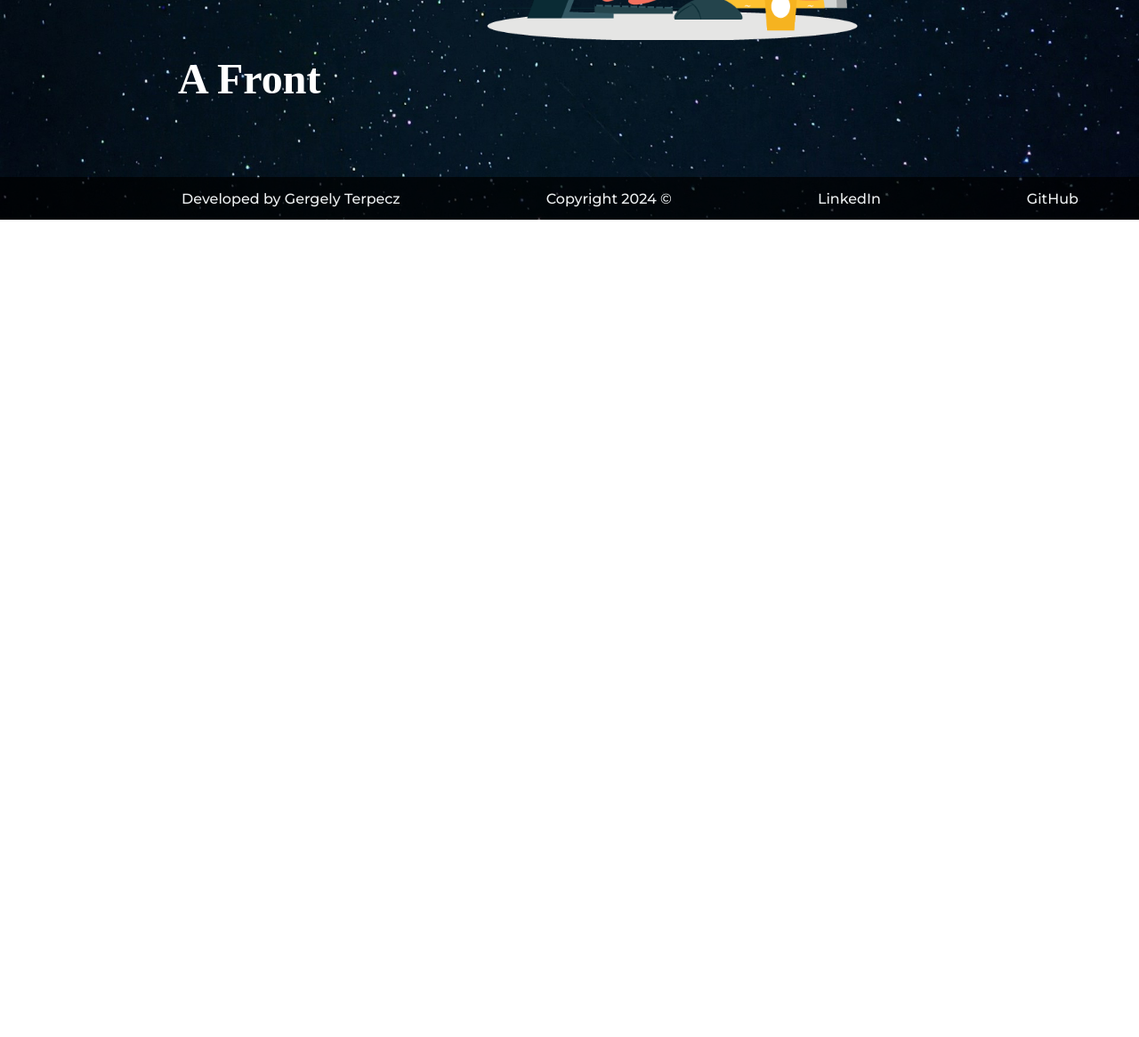
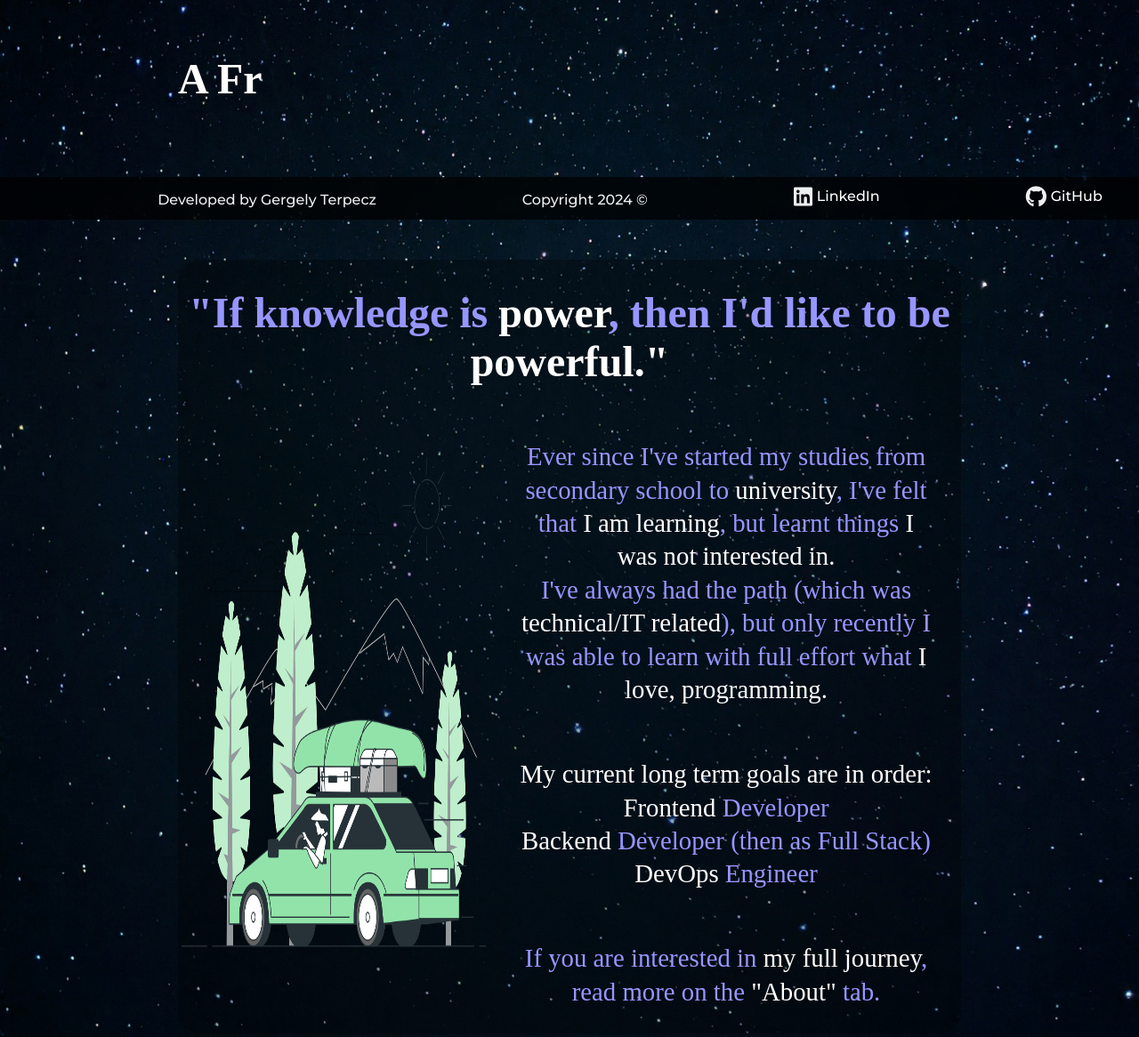
Before and after one commit to terpeczgergely/personal-homepage, a website: page dist/index.html in a window 1280 px wide. Shown: the part 553-1719 px from the top of the page at 89% size. Before the commit the page ends 800 px from the top, so only its background shows below. Drawn offline with Linux system fonts and the light colour scheme.

Commit message:
added footer social icons and hrefs, added hero section with my journey

```diff
--- a/dist/index.html
+++ b/dist/index.html
@@ -1,11 +1,15 @@
 <!DOCTYPE html>
 <html lang="en">
+
 <head>
     <meta charset="UTF-8">
     <meta name="viewport" content="width=device-width, initial-scale=1.0">
     <title>Terpecz Gergely Gábor</title>
+    <link rel="icon" type="image/x-icon" href="./images/favicon.ico">
     <link rel="stylesheet" href="styles.css">
+    <link rel="stylesheet" href="https://cdnjs.cloudflare.com/ajax/libs/font-awesome/6.4.2/css/all.min.css" />
 </head>
+
 <body>
     <header>
         <nav>
@@ -40,15 +44,42 @@
             </div>
             <img src="./images/frontend-dev.png" alt="frontend developer illustration">
         </div>
+        <div class="goals-wrapper">
+            <h1> "If knowledge is <span>power</span>, then I'd like to be <span> powerful." </span></h1>
+            <div id="goals">
+                <img src="./images/Road trip-bro.png" alt="Nature illustrations by Storyset">
+                <div id="myJourney">
+                    <p>Ever since I've started my studies from secondary school to <span>university</span>,
+                        I've felt that <span>I am learning</span>, but learnt things <span>I was not interested
+                            in.</span> <br>
+                        I've always had the path (which was <span>technical/IT related</span>), but only recently I was
+                        able to learn with full effort what <span>I love, programming.</span></p>
+                    <p><span> My current long term goals are in order: </span><br> <span>Frontend </span> Developer <br>
+                        <span>Backend </span>Developer (then as Full Stack) <br> <span>DevOps</span> Engineer </p>
+                    <p> If you are interested in <span>my full journey</span>, read more on the <span>"About"</span>
+                        tab. </p>
+                </div>
+
+            </div>
+
+        </div>
     </main>
     <footer>
-       <ul>
-        <li>Developed by Gergely Terpecz </li>
+        <ul class="nav_links">
+            <li>Developed by Gergely Terpecz</li>
             <li>Copyright 2024 ©</li>
-        <li>LinkedIn</li>
-        <li>GitHub</li>
+            <li><a href="https://www.linkedin.com/in/terpeczgergely/" target="_blank">
+                <i class="fa-brands fa-linkedin"></i><span class="socials">LinkedIn</span>
+            </a></li>
+            <li>
+                <a href="https://github.com/terpeczgergely" target="_blank">
+                    <i class="fa-brands fa-github"></i><span class="socials">GitHub</span>
+                </a>
+            </li>
+            </a>
         </ul>
     </footer>
     <script src="main.js"></script>
 </body>
+
 </html>
--- a/dist/styles.css
+++ b/dist/styles.css
@@ -31,23 +31,28 @@ body {
   background-size: cover;
   background-position: center;
   display: flex;
-  height: 100vh;
 }
 
 p {
   color: rgb(150, 150, 255);
   font-size: 4rem;
   font-style: "Montserrat", sans-serif;
+  padding: 0rem;
+}
+
+span {
+  color: white;
 }
 
 main {
   width: 100%;
   display: flex;
+  flex-direction: column;
   margin-top: 200px; /* Adjust the value to match the height of your navbar */
   margin-left: 200px; /* Adjust the value to match the left padding of your navbar */
   margin-right: 200px; /* Adjust the value to match the right padding of your navbar */
+  margin-bottom: 100px; /* Adjust the value to match the bottom padding of your navbar */
 }
-
 
 button {
   padding: 9px 25px;
@@ -91,7 +96,6 @@ button {
   text-decoration: none;
 }
 
-
 li {
   list-style: none;
   display: inline-block;
@@ -106,6 +110,9 @@ li a {
 
 /* Adjust the opacity of the navigation links */
 .nav_links li a {
+  display: flex;
+  justify-content: center;
+  align-items: center;
   color: #edf0f1; /* Change color to contrast with the navbar background */
   opacity: 1; /* Initial opacity */
   transition: opacity 0.3s ease; /* Transition for opacity change */
@@ -129,13 +136,8 @@ li a {
 
 /* Change opacity of links when navbar is scrolled */
 .navbar-scrolled {
-  background-color: rgba(
-    0,
-    0,
-    0,
-    0.5
-  );
-  backdrop-filter:blur(8px); /* Darken the background color when scrolled */
+  background-color: rgba(0, 0, 0, 0.5);
+  backdrop-filter: blur(8px); /* Darken the background color when scrolled */
 }
 
 .navbar-scrolled .nav_links li a {
@@ -154,6 +156,8 @@ footer {
   font-size: 1rem;
   height: 3rem;
   background-color: rgba(0, 0, 0, 0.7);
+  backdrop-filter: blur(8px);
+  z-index: 1000; /* Ensure the footer is above other content */
 }
 
 footer li {
@@ -168,9 +172,10 @@ footer li {
 }
 
 .home-wrapper img {
-    max-width: 50%; /* Adjust the width of the image */
+  max-width: 30%; /* Adjust the width of the image */
   align-self: flex-start;
-    padding-right: 100px;
+  padding-top: 4rem;
+  padding-right: 10rem;
 }
 
 .typewriter .text {
@@ -181,11 +186,55 @@ footer li {
   padding: 0;
 }
 
+#goals {
+  display: flex;
+}
+
+#myJourney {
+  display: flex;
+  flex-direction: column;
+}
+
 #introduction {
   width: 50%; /* Adjust the width of the introduction text */
   /*padding: 0 20px; /* Add some padding for spacing */
 }
 
-h1 {
-  color: rebeccapurple;
+.goals-wrapper {
+  display: flex;
+  flex-direction: column;
+  margin-top: 8rem;
+  background-color: rgba(0, 0, 0, 0.3);
+  border-radius: 25px;
 }
+
+.goals-wrapper h1 {
+  text-align: center;
+  font-size: 3rem;
+  color: rgb(150, 150, 255);
+  font-weight: 800;
+}
+
+.goals-wrapper p {
+  text-align: center;
+  font-size: 1.8rem;
+  color: rgb(150, 150, 255);
+  padding: 0 2rem;
+  line-height: 1.3;
+}
+
+.goals-wrapper img {
+  align-items: flex-start;
+  max-width: 40%;
+}
+
+.socials-wrapper{
+    display: flex;
+    justify-content: space-around;
+    align-items: center;
+}
+
+.socials {
+    font-size: 1rem;
+    padding-left: 0.3rem;
+}
```
Also changed, not shown: dist/images/Road trip-bro.png (added), dist/images/favicon.ico (added). Lines whose indentation alone changed are shown as unchanged.
